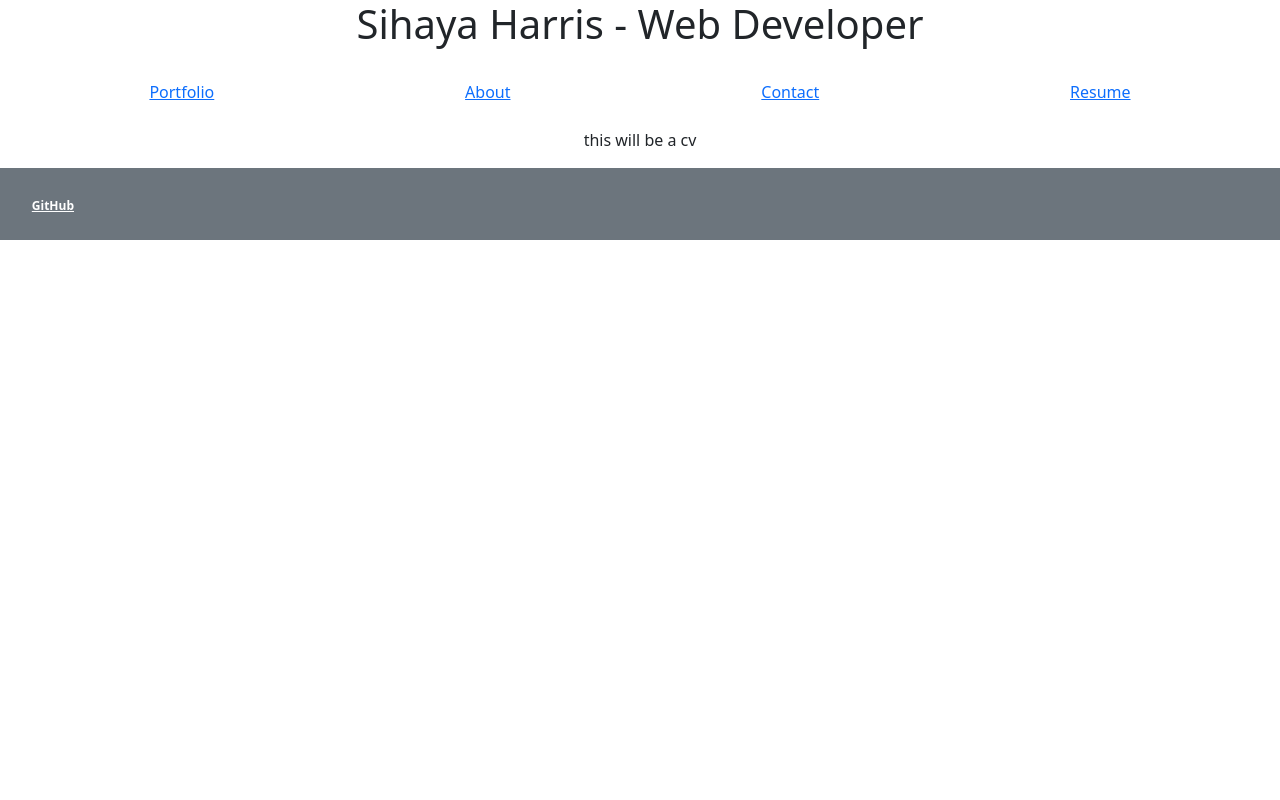
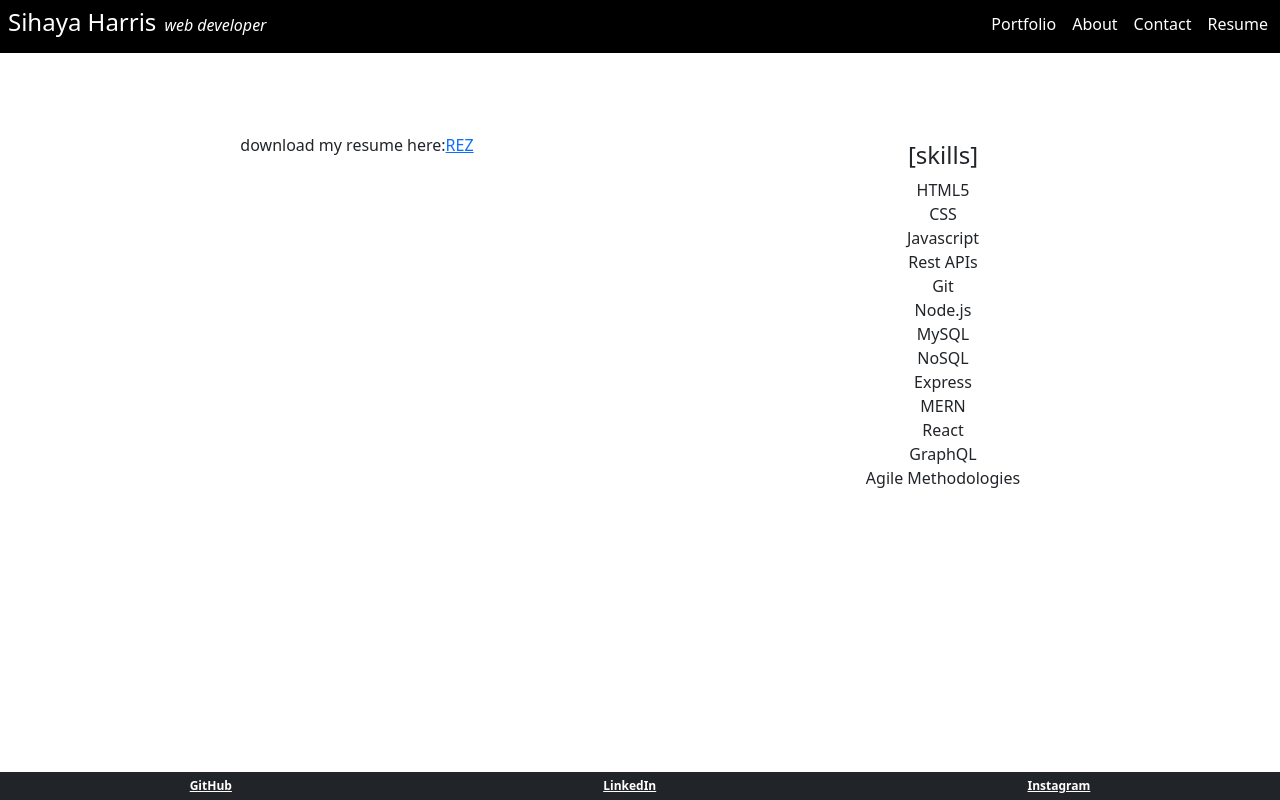
Before and after one commit to sihayah/portfoliofolio, a React (Create React App) app: page /resume in a window 1280 px wide. Built offline with nearby package versions, Linux system fonts and the light colour scheme.

Commit message:
added basic content to pages

```diff
--- a/src/components/Footer/index.js
+++ b/src/components/Footer/index.js
@@ -2,9 +2,15 @@ import React from 'react';
 
 const Footer = () => {
     return (
-        <footer className="w-100 mt-auto bg-secondary p-4 text-white">
+        <footer className="w-100 mt-auto bg-dark p-1 text-white d-flex flex-row justify-content-sm-around">
             <a href="https://github.com/sihayah" className="badge badge-pill badge-dark">
                 GitHub
+            </a>
+            <a href="https://www.linkedin.com/in/sihaya-harris-ab7722230/" className="badge badge-pill badge-dark">
+                LinkedIn
+            </a>
+            <a href="https://www.instagram.com/chaos.ritual/" className="badge badge-pill badge-dark">
+                Instagram
             </a>
         </footer>
     )
--- a/src/components/Header/index.js
+++ b/src/components/Header/index.js
@@ -3,18 +3,22 @@ import { Link } from 'react-router-dom';
 
 const Header = () => {
     return(
-        <>
+        <header className="d-flex flex-row justify-content-between">
+            <span className="top-header d-flex flex-row align-items-baseline p-2">
                 <h1>
-            Sihaya Harris - Web Developer
+                Sihaya Harris
                 </h1>
-        <nav className="w-100 text-white p-4 d-flex flex-row justify-content-sm-around">
+                <h2>web developer</h2>
+
+            </span>
+            <nav className="p-1 d-flex flex-row justify-content-sm-around">
                 <Link to="/portfolio" className="">Portfolio</Link>
 
                 <Link to="/">About</Link>
                 <Link to="/contact">Contact</Link>
                 <Link to="/resume">Resume</Link>
             </nav>
-        </>
+        </header>
     )
 }
 
--- a/src/index.css
+++ b/src/index.css
@@ -1,3 +1,7 @@
+* {
+  margin: 0;
+  padding: 0;
+}
 body {
   margin: 0;
   font-family: -apple-system, BlinkMacSystemFont, 'Segoe UI', 'Roboto', 'Oxygen',
@@ -11,3 +15,60 @@ code {
   font-family: source-code-pro, Menlo, Monaco, Consolas, 'Courier New',
     monospace;
 }
+
+header {
+  background-color: #000;
+  color: #fff;
+  width: 100%;
+}
+
+header a {
+  text-decoration: none;
+  color: #fff;
+  padding: 1vh;
+}
+
+header a:hover {
+  text-decoration: none;
+  color: #000;
+  background-color: #fff;
+  font-weight: bolder;
+}
+
+footer {
+  position: fixed;
+  bottom: 0;
+  text-align: center;
+}
+
+.top-header h1 {
+  font-size: 3vh;
+}
+
+.top-header h2 {
+  font-size: 2vh;
+  font-style: italic;
+  margin-left: 1vh;
+}
+
+.container {
+  margin-top: 10vh;
+}
+
+/* contact form styles */
+
+.contact {
+  display: flex;
+}
+
+.contact label {
+  margin: 1vh;
+}
+
+/* resume styles */
+
+.skills ul{
+  list-style: none;
+  margin: none;
+  padding: none;
+}
--- a/src/pages/About.js
+++ b/src/pages/About.js
@@ -2,9 +2,15 @@ import React from 'react';
 
 const About = () => {
     return (
-        <h2>
-            Web developer blah blah blah
-        </h2>
+        <>
+            <h3>
+                Hello, there!
+            </h3>
+            <p>
+            I'm Sihaya Harris, a dynamic full-stack web developer with a background in art & design. I am based out of Brooklyn, and I'm currently seeking out my next endeavor.
+            </p>
+            <img src="../../smiley.png" />
+        </>
     )
 };
 
--- a/src/pages/Contact.js
+++ b/src/pages/Contact.js
@@ -2,9 +2,22 @@ import React from 'react';
 
 const Contact = () => {
     return (
-        <p>
-            This will be a form
-        </p>
+        <>
+            <p className="mb-3">
+                You can contact me here...
+            </p>
+
+            <form className="d-flex flex-column contact">
+                    <label>Name:</label>
+                    <input></input>
+
+                    <label>Email:</label>
+                    <input></input>
+
+                    <label>Message:</label>
+                    <textarea></textarea>
+            </form>
+        </>
     )
 };
 
--- a/src/pages/Resume.js
+++ b/src/pages/Resume.js
@@ -2,9 +2,34 @@ import React from 'react';
 
 const Resume = () => {
     return (
-        <p>
-            this will be a cv
-        </p>
+        <div className="row">
+            <span className="col">
+                download my resume here:
+                <a href="../../Resume.pdf">REZ</a>
+            </span>
+            <span className="skills col p-2">
+
+                <ul>
+                    <h4>
+                        [skills]
+                    </h4>
+                    <li>HTML5</li>
+                    <li>CSS</li>
+                    <li>Javascript</li>
+                    <li>Rest APIs</li>
+                    <li>Git</li>
+                    <li>Node.js</li>
+                    <li>MySQL</li>
+                    <li>NoSQL</li>
+                    <li>Express</li>
+                    <li>MERN</li>
+                    <li>React</li>
+                    <li>GraphQL</li>
+                    <li>Agile Methodologies</li>
+                </ul>
+            </span>
+        </div>
+
     )
 };
 
```
Also changed, not shown: public/smiley.png (added), 1 other file (tests, documents, lock files or other folders). Lines whose indentation alone changed are shown as unchanged.
